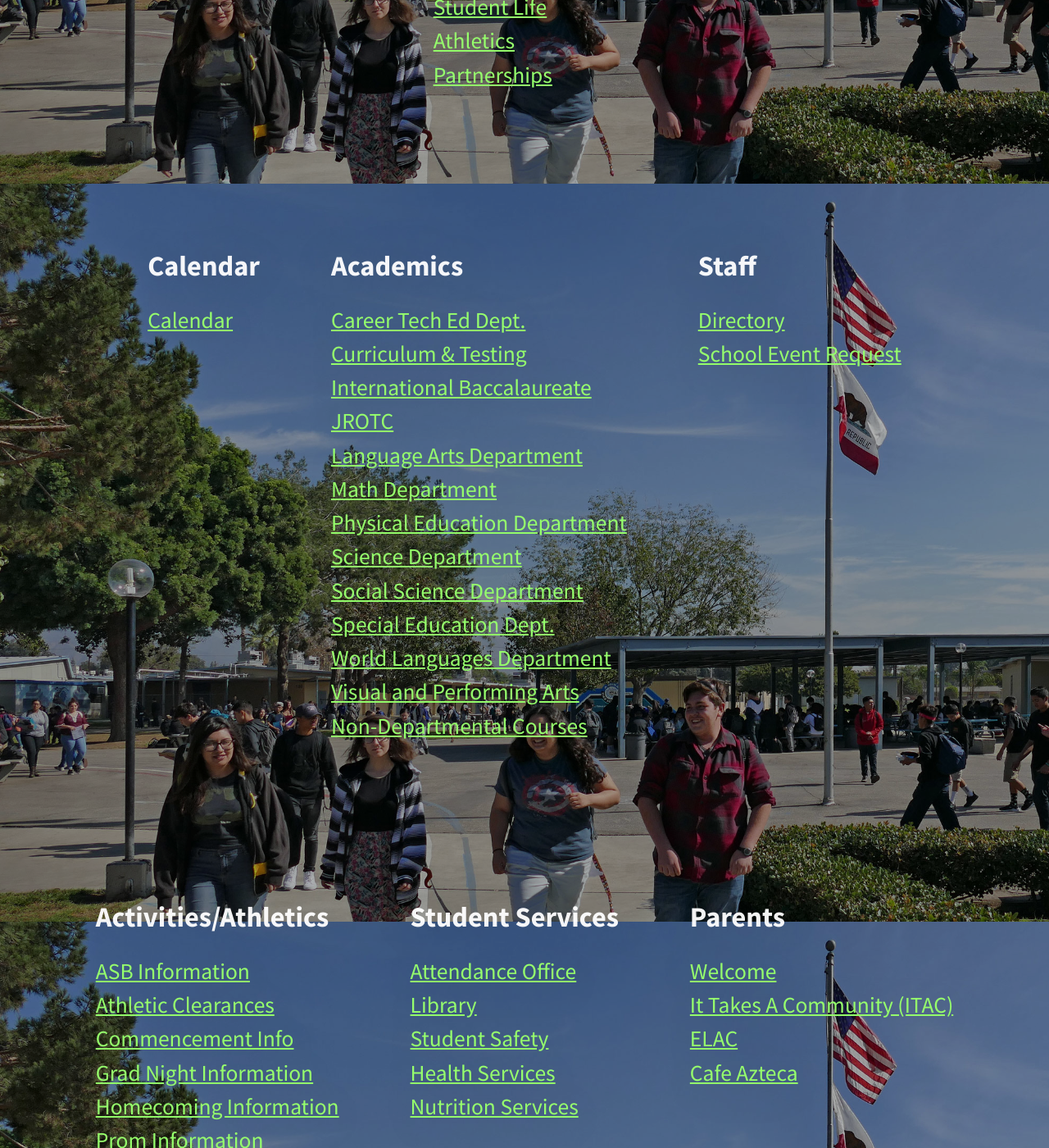
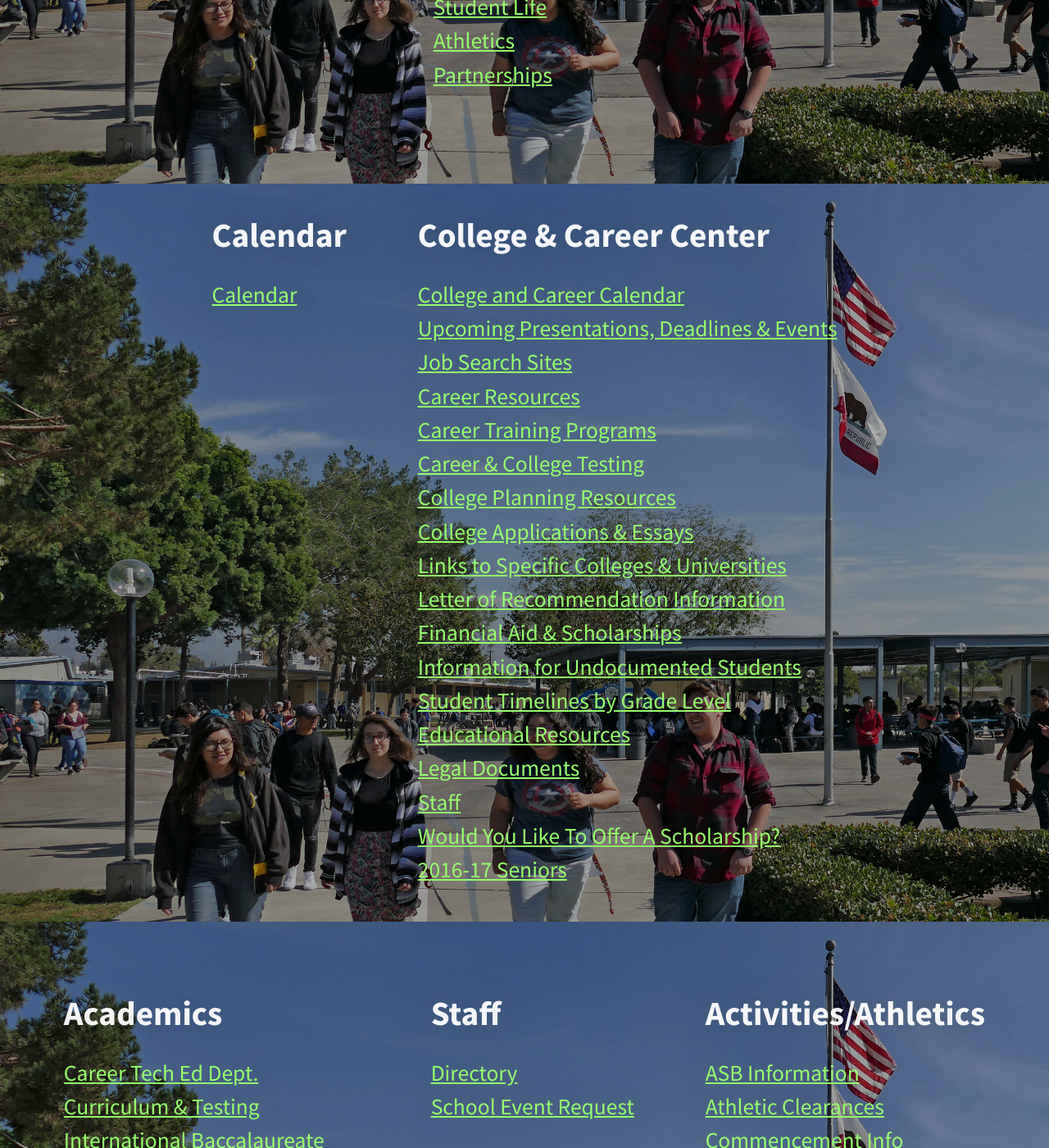
Before and after one commit to Crazeformarvel/azusa-project, a Jekyll site: the page azusa-high-school.html, which Jekyll copies as it is, in a window 1280 px wide and 1400 px high, scrolled down 676 px. Shown: the whole window at 82% size. Built offline with Jekyll 4.4.1, drawn with Linux system fonts in a browser that asks for light colours; some of the changed text lies outside the part shown.

Commit message:
Add college and career center pages, for Azusa High School.

```diff
--- a/azusa-high-school.html
+++ b/azusa-high-school.html
@@ -52,7 +52,7 @@
           -->
 
           <section>
-            <h4>Calendar</h4>
+            <h3>Calendar</h3>
             <ul>
               <li><a href="http://info.azusahighschool.jimthoburn.com/cms/month-d=x&group_id=1301752510104">Calendar</a></li>
 
@@ -60,9 +60,51 @@
           </section>
 
           <section>
-            <h4>
+            <h3>College &amp; Career Center</h3>
+
+              <li><a href="/cms/page_view-d=x&piid=&vpid=1344353760609">College and Career Calendar</a></li>
+
+              <li><a href="/presentations">Upcoming Presentations, Deadlines & Events</a></li>
+
+              <li><a href="/cms/page_view-d=x&piid=&vpid=1349522606978">Job Search Sites</a></li>
+
+              <li><a href="/careerresources">Career Resources</a></li>
+
+              <li><a href="/careertrainingprograms">Career Training Programs</a></li>
+
+              <li><a href="/testing">Career & College Testing</a></li>
+
+              <li><a href="/collegeresources">College Planning  Resources</a></li>
+
+              <li><a href="/collegeapp">College Applications & Essays</a></li>
+
+              <li><a href="/specificschools">Links to Specific Colleges & Universities</a></li>
+
+              <li><a href="/letterofrecommendation">Letter of Recommendation Information</a></li>
+
+              <li><a href="/financialaid">Financial Aid & Scholarships</a></li>
+
+              <li><a href="/cms/page_view-d=x&piid=&vpid=1350722460838">Information for Undocumented Students</a></li>
+
+              <li><a href="/timelines">Student Timelines by Grade Level</a></li>
+
+              <li><a href="/cms/page_view-d=x&piid=&vpid=1351250114658">Educational Resources</a></li>
+
+              <li><a href="/legaldoc">Legal Documents</a></li>
+
+              <li><a href="/cms/page_view-d=x&piid=&vpid=1351250123718">Staff</a></li>
+
+              <li><a href="/donor">Would You Like To Offer A Scholarship?</a></li>
+
+              <li><a href="/cms/page_view-d=x&piid=&vpid=1433066601111">2016-17 Seniors</a></li>
+
+            </ul>
+          </section>
+
+          <section>
+            <h3>
 Academics
-            </h4>
+            </h3>
             <ul>
 
               <li><a href="http://info.azusahighschool.jimthoburn.com/careerteched">Career Tech Ed Dept.</a></li>
@@ -95,9 +137,9 @@ Academics
           </section>
 
           <section>
-            <h4>
+            <h3>
 Staff
-            </h4>
+            </h3>
             <ul>
 
               <li><a href="http://info.azusahighschool.jimthoburn.com/adminoffices">Directory</a></li>
@@ -108,9 +150,9 @@ Staff
           </section>
 
           <section>
-            <h4>
+            <h3>
 Activities/Athletics
-            </h4>
+            </h3>
             <ul>
 
               <li><a href="http://info.azusahighschool.jimthoburn.com/asbinfo">ASB Information</a></li>
@@ -179,9 +221,9 @@ Activities/Athletics
           </section>
 
           <section>
-            <h4>
+            <h3>
 Student Services
-            </h4>
+            </h3>
             <ul>
 
               <li><a href="http://info.azusahighschool.jimthoburn.com/attendance">Attendance Office</a></li>
@@ -198,9 +240,9 @@ Student Services
           </section>
 
           <section>
-            <h4>
+            <h3>
 Parents
-            </h4>
+            </h3>
             <ul>
 
               <li><a href="http://info.azusahighschool.jimthoburn.com/parentwelcome">Welcome</a></li>
@@ -215,9 +257,9 @@ Parents
           </section>
 
           <section>
-            <h4>
+            <h3>
 Community
-            </h4>
+            </h3>
             <ul>
 
               <li><a href="http://info.azusahighschool.jimthoburn.com/communitywelcome">Welcome</a></li>
@@ -230,9 +272,9 @@ Community
           </section>
 
           <section>
-            <h4>
+            <h3>
 Guidance
-            </h4>
+            </h3>
             <ul>
 
               <li><a href="http://info.azusahighschool.jimthoburn.com/careercenter">College & Career Center</a></li>
--- a/gladstone-high-school.html
+++ b/gladstone-high-school.html
@@ -16,7 +16,7 @@
 
         <header>
           <h1>Gladstone High School</h1>
-          <h2>Web Prototype</h2>
+          <h2>Website Prototype</h2>
         </header>
 
         <div class="pattern-list">
--- a/index.html
+++ b/index.html
@@ -3,7 +3,7 @@
 <head>
   <meta charset="utf-8" />
   <meta name="viewport" content="width=device-width, initial-scale=1" />
-  <title>Web Prototypes / Azusa Unified School District</title>
+  <title>Website Prototypes / Azusa Unified School District</title>
   <link rel="stylesheet" href="https://fonts.googleapis.com/css?family=Source+Sans+Pro:400,400i,700,700i|Roboto+Slab:100,300,400,700" />
   <link rel="stylesheet" href="/css/pattern.css" />
   <style>
--- a/sierra-high-school.html
+++ b/sierra-high-school.html
@@ -16,7 +16,7 @@
 
         <header>
           <h1>Sierra High School</h1>
-          <h2>Web Prototype</h2>
+          <h2>Website Prototype</h2>
         </header>
 
         <div class="pattern-list">
```
Also changed, not shown: other parts of azusa-high-school.html (+1 -1 lines).
